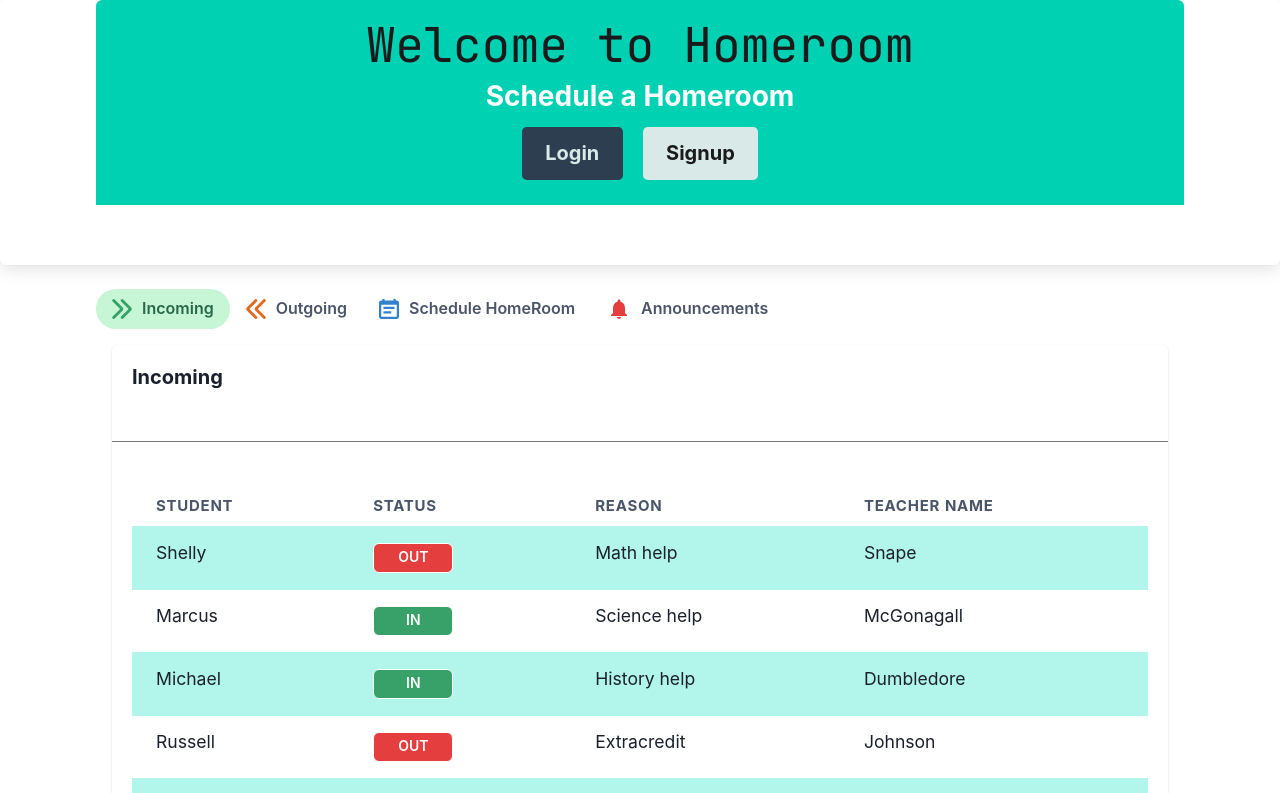
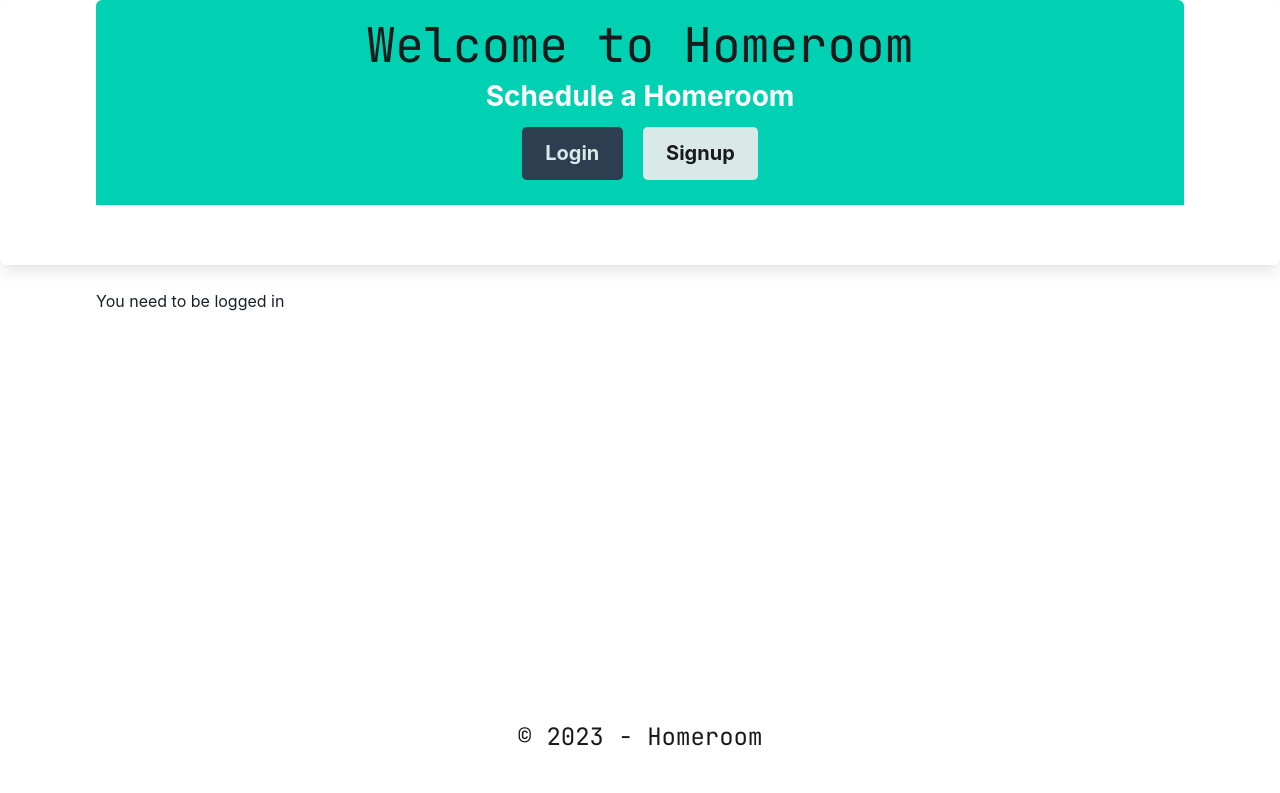
Before and after one commit to AWinterCoding/Project_Home_Room, a React (Create React App) app in the folder client/: page / in a window 1280 px wide. Shown: the top 793 px of the page. Built offline with nearby package versions, Linux system fonts and the light colour scheme.

Commit message:
Login Fix

```diff
--- a/client/src/pages/HomeLanding.jsx
+++ b/client/src/pages/HomeLanding.jsx
@@ -7,6 +7,7 @@ import Outgoing from '../components/Outgoing'
 import Announcements from '../components/Announcements'
 import Form from '../components/Form'
 import { ArrowRightIcon, ArrowLeftIcon, CalendarIcon, BellIcon } from '@chakra-ui/icons'
+import Auth from '../utils/auth';
 
 
 const Home = () => {
@@ -17,12 +18,14 @@ const Home = () => {
 
 
     <>
+      {Auth.loggedIn() ? (
+
         <div className="main">
           <Tabs variant='soft-rounded' colorScheme='green'>
             <TabList>
-            <Tab><ArrowRightIcon  w={5} h={5} color="green.500"/> <span className='ml-2'>Incoming</span></Tab>
-            <Tab><ArrowLeftIcon  w={5} h={5} color="orange.500"/><span className='ml-2'>Outgoing</span></Tab>
-            <Tab><CalendarIcon  w={5} h={5}  color="blue.500"/><span className='ml-2'>Schedule HomeRoom</span></Tab>
+              <Tab><ArrowRightIcon w={5} h={5} color="green.500" /> <span className='ml-2'>Incoming</span></Tab>
+              <Tab><ArrowLeftIcon w={5} h={5} color="orange.500" /><span className='ml-2'>Outgoing</span></Tab>
+              <Tab><CalendarIcon w={5} h={5} color="blue.500" /><span className='ml-2'>Schedule HomeRoom</span></Tab>
               <Tab><BellIcon w={6} h={6} color="red.500" /><span className='ml-2'>Announcements</span></Tab>
             </TabList>
             <TabPanels>
@@ -46,6 +49,7 @@ const Home = () => {
             </TabPanels>
           </Tabs>
         </div>
+      ) : (<div>You need to be logged in</div>)}
     </>
 
   );
```
Lines whose indentation alone changed are shown as unchanged.
